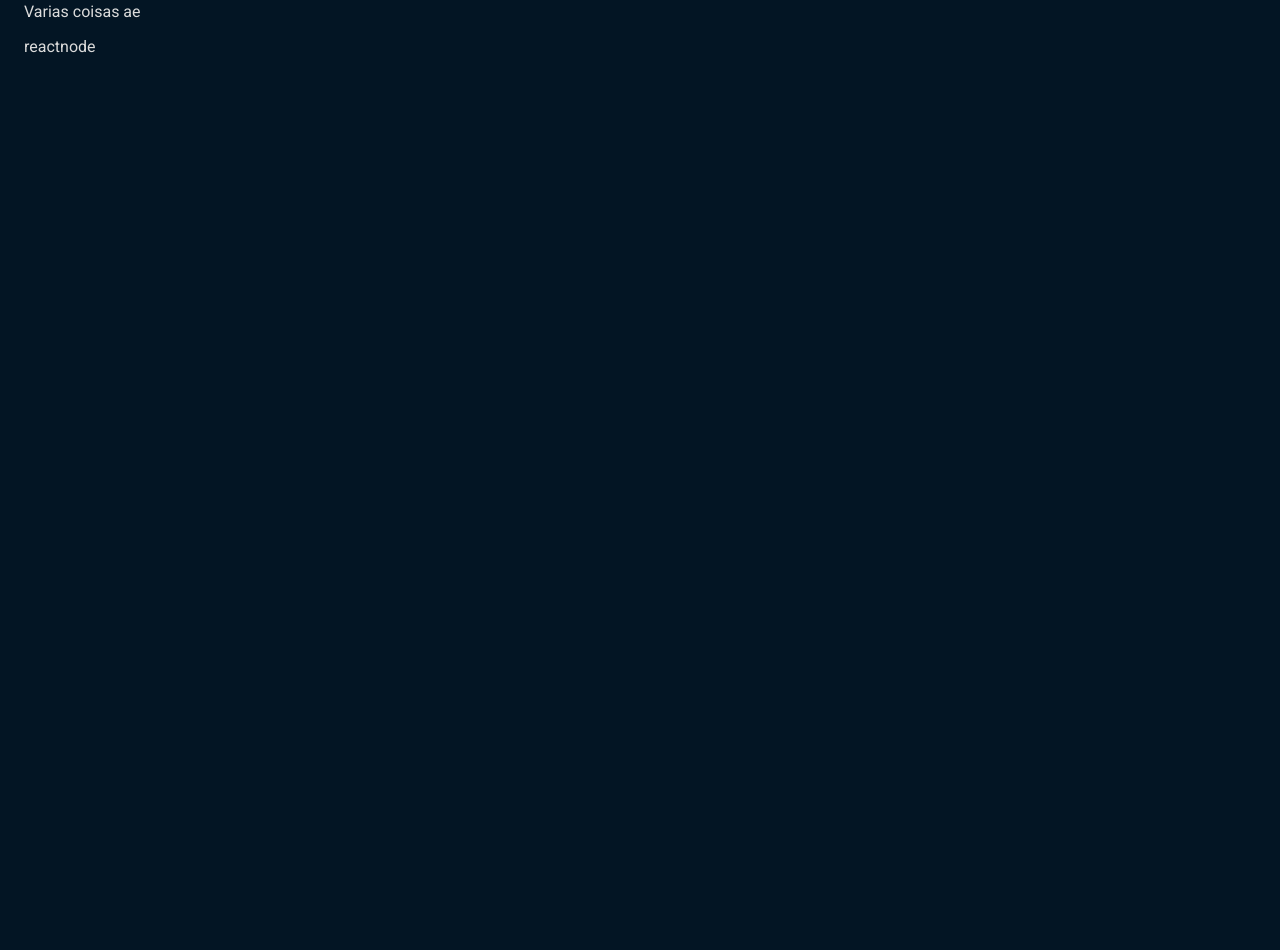
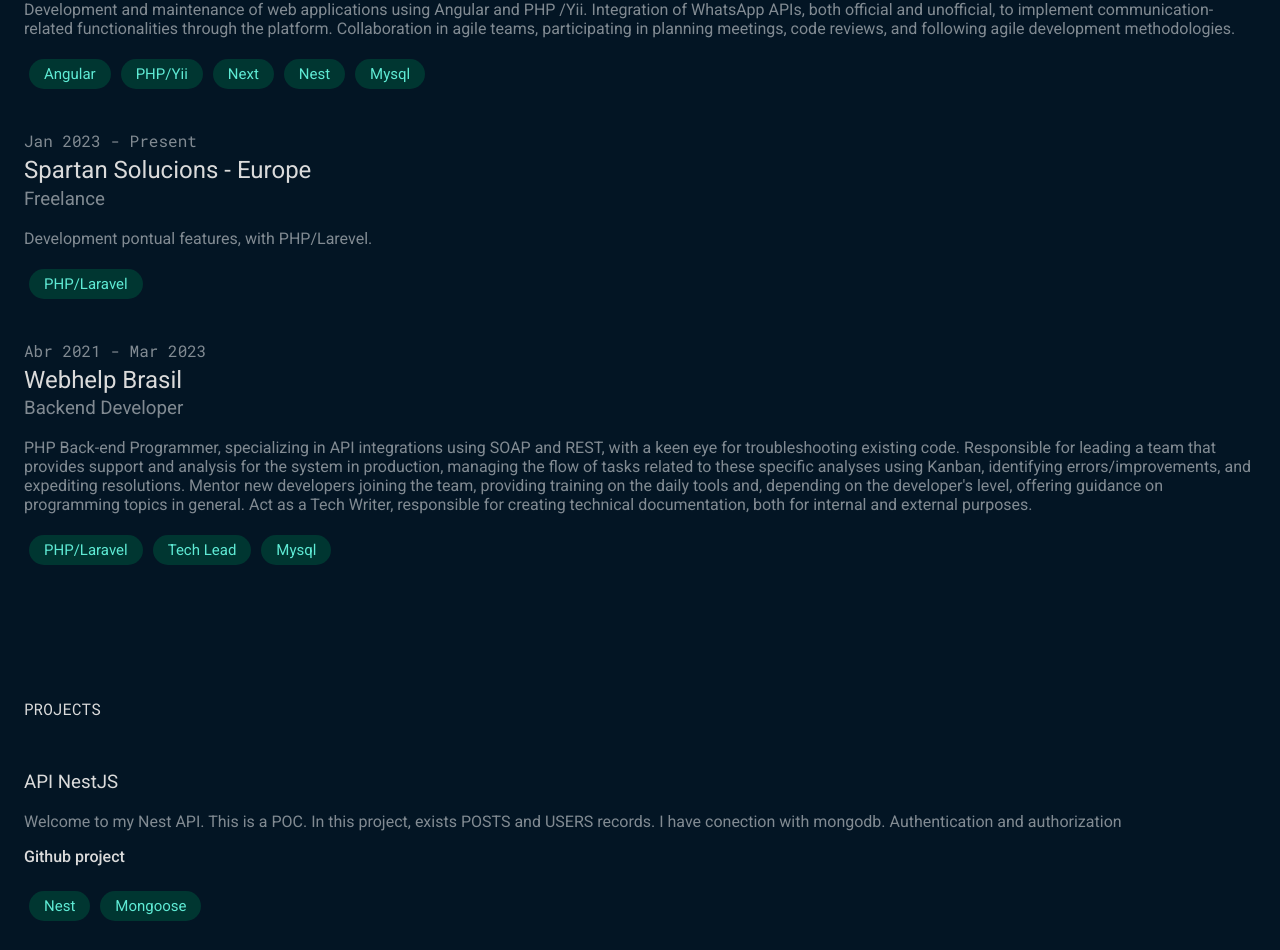
Before and after one commit to trickaugusto/portifolio-next, a Next.js app: page / in a window 1280 px wide. Shown: the part 792-1742 px from the top of the page. Before the commit the page ends 872 px from the top, so only its background shows below. Built offline with nearby package versions, Linux system fonts and the light colour scheme.

Commit message:
feat: populating components

```diff
--- a/src/components/Experience/index.js
+++ b/src/components/Experience/index.js
@@ -1,18 +1,40 @@
-export default function Experience({ years, title, subtitle, description, technologies}) {
+import Technologies from "../Technologies";
+import style from "./styles.module.css";
+import { Roboto_Mono } from 'next/font/google'
+
+const roboto = Roboto_Mono({
+    weight: ['400'],
+    subsets: ['latin'],
+})
+
+
+export default function Experience({ years, title, subtitle, description, technologies }) {
     return (
-        <div>
-            <h3>{years}</h3>
-            <h2>{title}</h2>
-            <h3>{subtitle}</h3>
-            <p>
+        <div className='section'>
+
+            <h3 className={`
+                transparent
+                ${style.years}
+                ${roboto.className}
+            `}>{years}</h3>
+
+            <h2 className={style.title}>{title}</h2>
+
+            <h3 className={`
+                transparent
+                ${style.subtitle}
+            `}>{subtitle}</h3>
+
+            <p className={`
+                transparent
+                ${style.description}`
+            }>
                 {description}
             </p>
 
-            <div>
-                {
-                    technologies.map((technology) => <a key={technology}>{technology}</a>)
-                }
-            </div>
+            <Technologies
+                technologies={technologies}
+            />
         </div>
     )
 }
--- a/src/components/Experience/styles.module.css
+++ b/src/components/Experience/styles.module.css
@@ -0,0 +1,34 @@
+
+.main {
+    margin-top: 60px;
+}
+
+.years {
+    font-size: medium;
+    margin-bottom: -15px;
+}
+
+.title {
+    font-weight: 400;
+    margin-bottom: -15px;
+}
+
+.subtitle {
+    font-weight: 400;
+}
+
+.technology {
+    color: rgb(94 234 212);
+    margin: 5px;
+    padding: 6px 15px;
+    background-color: rgb(0, 54, 49);
+    border-radius: 20px;
+    height: fit-content;
+    width: fit-content;
+    font-size: 15px;
+}
+
+.listTec {
+    display: flex;
+    flex-wrap: wrap;
+}
--- a/src/components/Projects/index.js
+++ b/src/components/Projects/index.js
@@ -1,5 +1,25 @@
-export default function Projects() {
+import Technologies from "../Technologies";
+import style from "./styles.module.css";
+
+export default function Projects({
+    title,
+    description,
+    technologies
+}) {
     return (
-        <h1>oi</h1>
+
+        <div className='section'>
+            <h3 className={style.title}>{title}</h3>
+            <p className="transparent">{description}</p>
+
+            <div className={style.divlink}>
+                <a href="https://github.com/trickaugusto/nest-api" className={style.link}>Github project</a>
+            </div>
+
+            <Technologies
+                technologies={technologies}
+
+            />
+        </div>
     )
 }
--- /dev/null
+++ b/src/components/Projects/styles.module.css
@@ -0,0 +1,16 @@
+.title {
+    font-weight: 400;
+}
+
+.main {
+    margin-top: 60px;
+}
+
+.divlink {
+    margin-bottom: 20px;
+}
+
+.link {
+    font-weight: 500;
+    text-decoration: none;
+}
--- /dev/null
+++ b/src/components/Technologies/index.js
@@ -0,0 +1,17 @@
+export default function Technologies({ technologies }) {
+    return (
+        <div>
+
+            {technologies.length > 0 && (
+                <div className='listTec'>
+                    {technologies.map((technology) => (
+                        <a key={technology} className='technology'>
+                            {technology}
+                        </a>
+                    ))}
+                </div>
+            )}
+
+        </div>
+    )
+}
--- a/src/pages/index.js
+++ b/src/pages/index.js
@@ -2,6 +2,7 @@
 import About from '@/components/About'
 import Experience from '@/components/Experience'
 import { Roboto_Mono } from 'next/font/google'
+import Projects from '@/components/Projects'
 
 const roboto = Roboto_Mono({
   weight: ['400'],
@@ -12,16 +13,64 @@
   return (
     <>
       <Header />
-      <About/>
+      <About />
 
       <h2 className={`${roboto.className} title-experience`}>EXPERIENCE</h2>
       <Experience
-        years={'2018 - Present'}
+        years={'Mar 2023 - Present'}
         title={'Zhavia tecnologia'}
         subtitle={'Full stack developer'}
-        description={'Varias coisas ae'}
-        technologies={['react', 'node']}
+        description={`
+          Development and maintenance of web applications using Angular and PHP /Yii. Integration of WhatsApp APIs, both official and unofficial, to implement communication-related functionalities through the platform.
+          Collaboration in agile teams, participating in planning meetings, code reviews, and following agile development methodologies.
+        `}
+        technologies={[
+          'Angular',
+          'PHP/Yii',
+          'Next',
+          'Nest',
+          'Mysql'
+        ]}
       />
+
+      <Experience
+        years={'Jan 2023 - Present'}
+        title={'Spartan Solucions - Europe'}
+        subtitle={'Freelance'}
+        description={`
+          Development pontual features, with PHP/Larevel.
+        `}
+        technologies={[
+          'PHP/Laravel',
+        ]}
+      />
+
+      <Experience
+        years={'Abr 2021 - Mar 2023'}
+        title={'Webhelp Brasil'}
+        subtitle={'Backend Developer'}
+        description={`
+          PHP Back-end Programmer, specializing in API integrations using SOAP and REST, with a keen eye for troubleshooting existing code.
+          Responsible for leading a team that provides support and analysis for the system in production, managing the flow of tasks related to these specific analyses using Kanban, identifying errors/improvements, and expediting resolutions.
+          Mentor new developers joining the team, providing training on the daily tools and, depending on the developer's level, offering guidance on programming topics in general.
+          Act as a Tech Writer, responsible for creating technical documentation, both for internal and external purposes.
+        `}
+        technologies={[
+          'PHP/Laravel',
+          'Tech Lead',
+          'Mysql'
+        ]}
+      />
+
+      <h2 className={`${roboto.className} title-experience`}>PROJECTS</h2>
+
+      <Projects
+        title="API NestJS"
+        description="Welcome to my Nest API. This is a POC. In this project, exists POSTS and USERS records. I have conection with mongodb. Authentication and authorization"
+        technologies={[
+          'Nest',
+          'Mongoose'
+        ]} />
     </>
   )
 }
--- a/src/styles/globals.css
+++ b/src/styles/globals.css
@@ -12,3 +12,27 @@
   font-size: medium;
   margin-top: 8rem;
 }
+
+.transparent {
+  color: rgba(255, 255, 255, 0.5);
+}
+
+.technology {
+  color: rgb(94 234 212);
+  margin: 5px;
+  padding: 6px 15px;
+  background-color: rgb(0, 54, 49);
+  border-radius: 20px;
+  height: fit-content;
+  width: fit-content;
+  font-size: 15px;
+}
+
+.listTec {
+  display: flex;
+  flex-wrap: wrap;
+}
+
+.section {
+  padding-top: 20px;
+}
```
Also changed, not shown: 1 other file (tests, documents, lock files or other folders).
